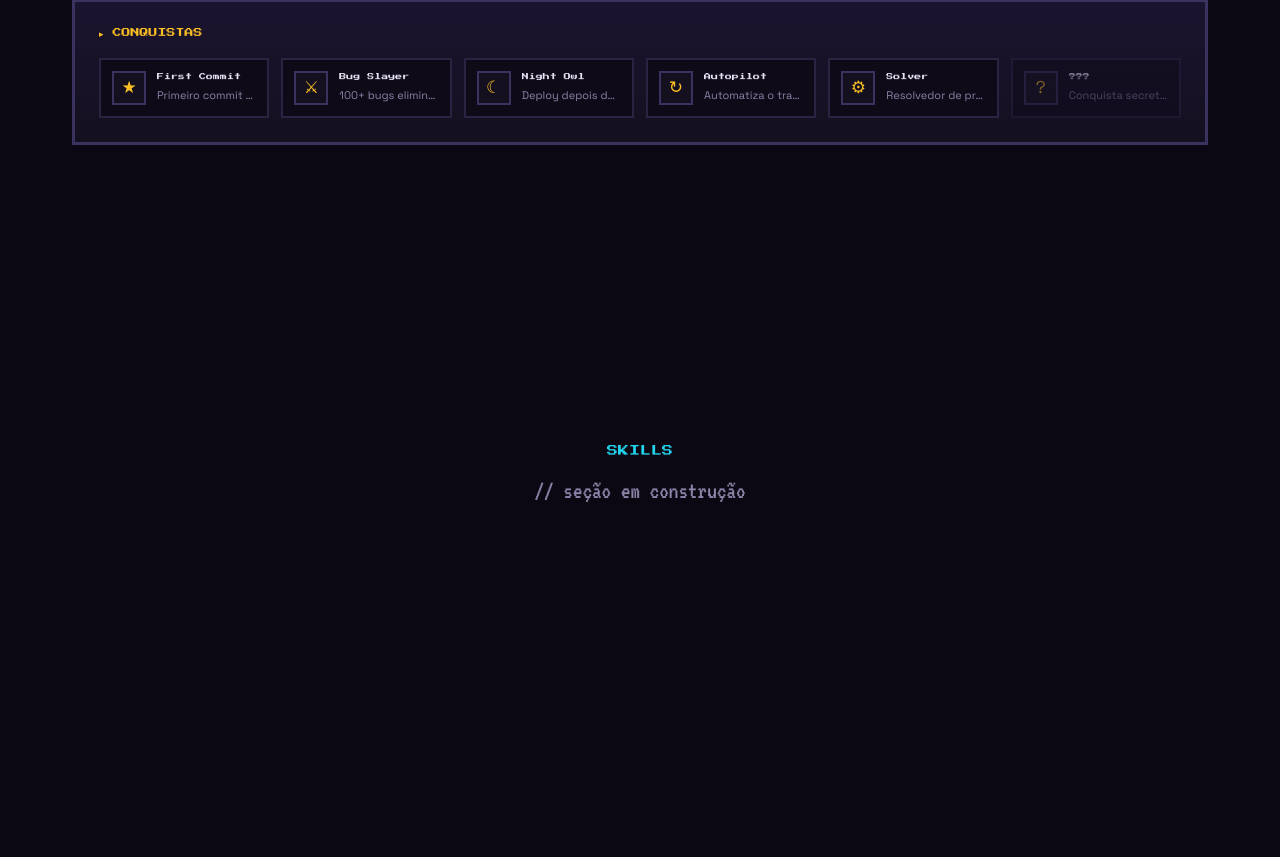
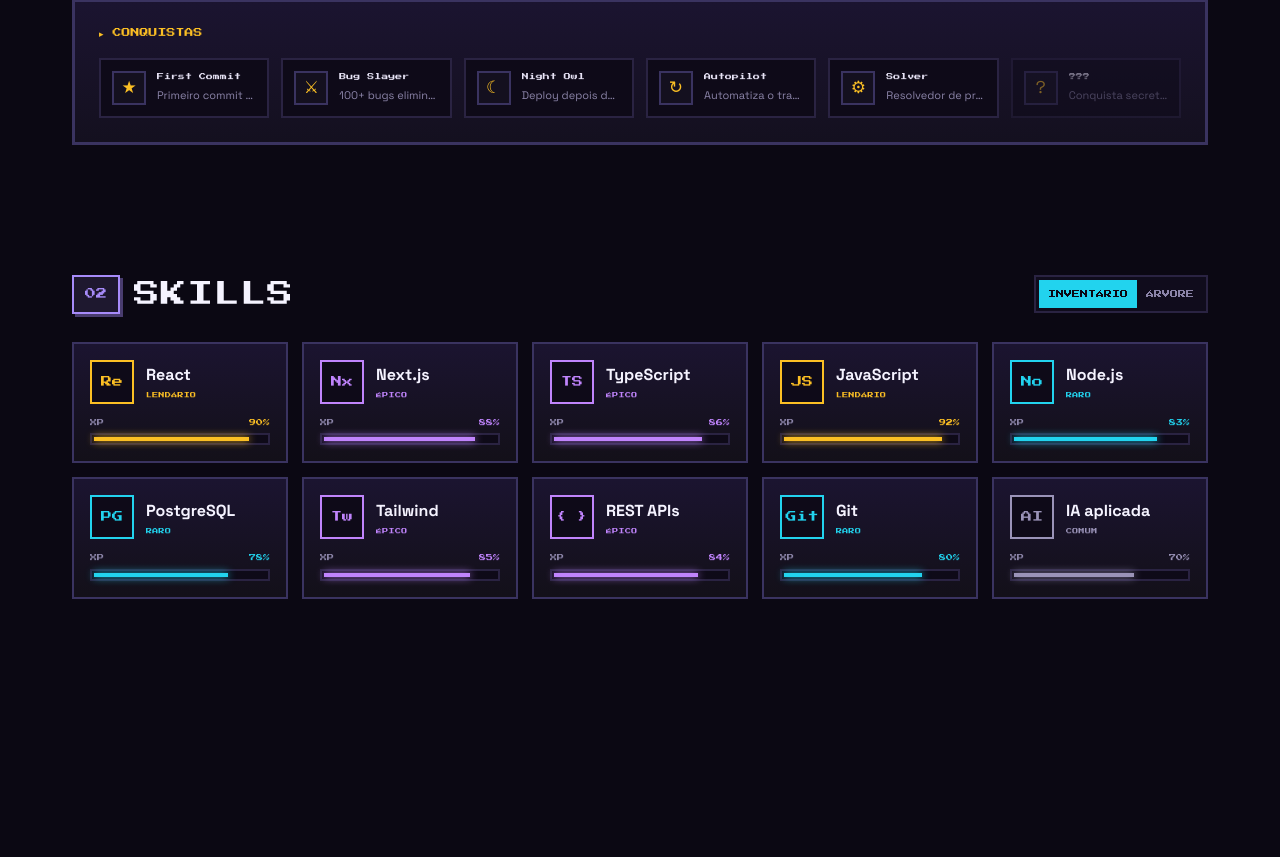
Before and after one commit to PeuAlmeidaDev/pedro.dev, a React (Vite) app: page / in a window 1280 px wide. Shown: the part 1503-2360 px from the top of the page. Built offline with nearby package versions, Linux system fonts and the light colour scheme.

Commit message:
feat(skills): add skills section with inventory and tree views
- inventory grid with rarity-colored cards and XP bars
- skill tree grouped by branch (frontend/backend/tools)
- view toggle in the section heading; consumes rarityFor()

```diff
--- a/src/App.tsx
+++ b/src/App.tsx
@@ -5,6 +5,7 @@
 import MiniMap from './components/MiniMap'
 import Hero from './components/Hero'
 import About from './components/About'
+import Skills from './components/Skills'
 
 const SECTION_IDS = navItems.map((n) => n.id)
 
@@ -20,11 +21,12 @@
       <main className="relative z-10">
         <Hero />
         <About />
+        <Skills />
 
         {/* Seções ainda não migradas — placeholders para nav/scroll funcionarem.
             Serão substituídas nas próximas fases. */}
         {navItems
-          .filter((n) => !['home', 'about'].includes(n.id))
+          .filter((n) => !['home', 'about', 'skills'].includes(n.id))
           .map((n) => (
             <Placeholder key={n.id} id={n.id} label={n.label} />
           ))}
--- /dev/null
+++ b/src/components/Skills.tsx
@@ -0,0 +1,160 @@
+import { Fragment, useState } from 'react'
+import type { Skill } from '../types'
+import { skills, skillBranches } from '../data/skills'
+import { rarityFor } from '../lib/rarity'
+import Panel from './Panel'
+import SectionHeading from './SectionHeading'
+
+type SkillsView = 'inventory' | 'tree'
+
+const skillByName = new Map(skills.map((s) => [s.name, s]))
+
+/**
+ * Seção "Skills" (#skills) — dois modos de visualização:
+ * Inventário (grid com raridade por nível) e Árvore (ramos por área).
+ */
+export default function Skills() {
+  const [view, setView] = useState<SkillsView>('inventory')
+
+  return (
+    <section id="skills" className="mx-auto max-w-[1180px] px-[22px] pt-20 pb-[50px]">
+      <SectionHeading
+        number="02"
+        title="SKILLS"
+        accent="violet"
+        action={<ViewToggle view={view} onChange={setView} />}
+      />
+
+      {view === 'inventory' ? <Inventory /> : <Tree />}
+    </section>
+  )
+}
+
+function ViewToggle({
+  view,
+  onChange,
+}: {
+  view: SkillsView
+  onChange: (v: SkillsView) => void
+}) {
+  return (
+    <div className="flex border-2 border-line bg-surface p-[3px]">
+      {(
+        [
+          ['inventory', 'INVENTÁRIO', 'cyan'],
+          ['tree', 'ÁRVORE', 'violet'],
+        ] as const
+      ).map(([value, label, accent]) => {
+        const active = view === value
+        return (
+          <button
+            key={value}
+            onClick={() => onChange(value)}
+            className="px-[9px] py-2 font-pixel text-[8px] transition-colors"
+            style={{
+              color: active ? '#0b0813' : 'var(--color-ink-dim)',
+              background: active ? `var(--color-${accent})` : 'transparent',
+            }}
+          >
+            {label}
+          </button>
+        )
+      })}
+    </div>
+  )
+}
+
+function Inventory() {
+  return (
+    <div className="grid gap-3.5 [grid-template-columns:repeat(auto-fill,minmax(200px,1fr))]">
+      {skills.map((sk) => (
+        <SkillCard key={sk.name} skill={sk} />
+      ))}
+    </div>
+  )
+}
+
+function SkillCard({ skill }: { skill: Skill }) {
+  const rarity = rarityFor(skill.level)
+  return (
+    <div className="border-2 border-edge bg-[linear-gradient(180deg,#1b1430,#131019)] p-4 shadow-[0_0_0_2px_#0b0813] transition-transform hover:-translate-y-1">
+      <div className="mb-3.5 flex items-center gap-3">
+        <span
+          className="flex h-11 w-11 shrink-0 items-center justify-center border-2 bg-[#0e0a18] font-pixel text-[11px]"
+          style={{ color: rarity.color, borderColor: rarity.color }}
+        >
+          {skill.short}
+        </span>
+        <div>
+          <p className="mb-1 font-body text-base font-bold text-[#f5f3ff]">{skill.name}</p>
+          <p className="font-pixel text-[6px] tracking-wider" style={{ color: rarity.color }}>
+            {rarity.label}
+          </p>
+        </div>
+      </div>
+      <div className="mb-[5px] flex justify-between font-pixel text-[7px]">
+        <span className="text-ink-dim">XP</span>
+        <span style={{ color: rarity.color }}>{skill.level}%</span>
+      </div>
+      <div className="h-3 border-2 border-line bg-[#0e0a18] p-0.5">
+        <div
+          className="h-full"
+          style={{
+            width: `${skill.level}%`,
+            background: rarity.color,
+            boxShadow: `0 0 8px ${rarity.color}`,
+          }}
+        />
+      </div>
+    </div>
+  )
+}
+
+function Tree() {
+  return (
+    <div className="grid gap-[18px] [grid-template-columns:repeat(auto-fit,minmax(260px,1fr))]">
+      {skillBranches.map((branch) => {
+        const color = `var(--color-${branch.color})`
+        const nodes = branch.skills
+          .map((name) => skillByName.get(name))
+          .filter((s): s is Skill => Boolean(s))
+        return (
+          <Panel key={branch.name}>
+            <div className="flex flex-col items-center">
+              <div
+                className="border-2 bg-[#0e0a18] px-3.5 py-2.5 font-pixel text-[10px]"
+                style={{ color, borderColor: color, boxShadow: `0 0 18px ${color}` }}
+              >
+                {branch.name}
+              </div>
+              {nodes.map((nd) => (
+                <Fragment key={nd.name}>
+                  <div className="h-[22px] w-[3px] opacity-50" style={{ background: color }} />
+                  <div className="flex w-full items-center gap-3 border-2 border-line bg-[#0e0a18] px-3 py-[11px]">
+                    <span
+                      className="flex h-[34px] w-[34px] shrink-0 items-center justify-center border-2 font-pixel text-[9px]"
+                      style={{ color, borderColor: color }}
+                    >
+                      {nd.short}
+                    </span>
+                    <div className="min-w-0 flex-1">
+                      <p className="mb-[5px] font-body text-sm font-semibold text-[#f5f3ff]">
+                        {nd.name}
+                      </p>
+                      <div className="h-[9px] border border-line bg-panel">
+                        <div className="h-full" style={{ width: `${nd.level}%`, background: color }} />
+                      </div>
+                    </div>
+                    <span className="font-pixel text-[8px]" style={{ color }}>
+                      {nd.level}
+                    </span>
+                  </div>
+                </Fragment>
+              ))}
+            </div>
+          </Panel>
+        )
+      })}
+    </div>
+  )
+}
```
